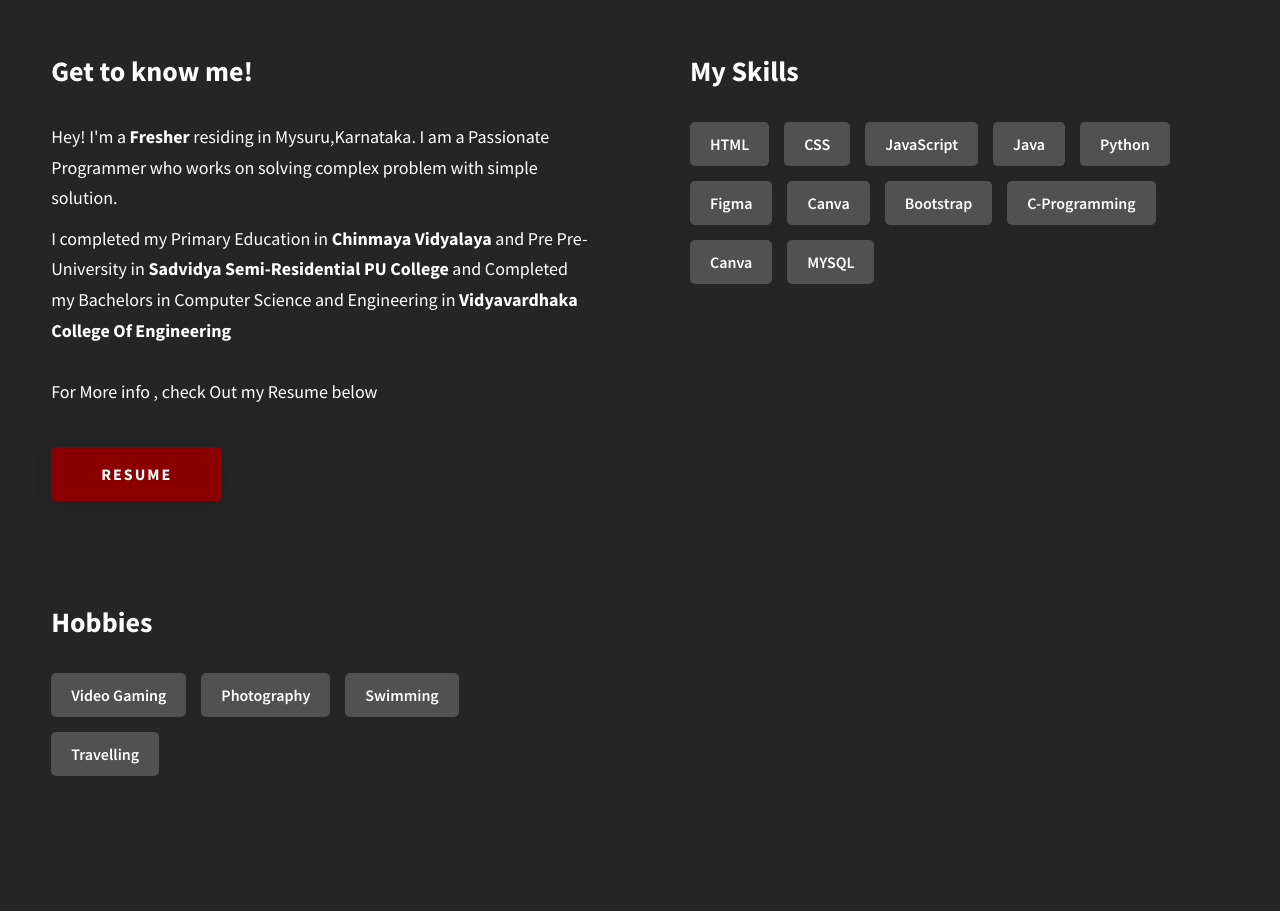
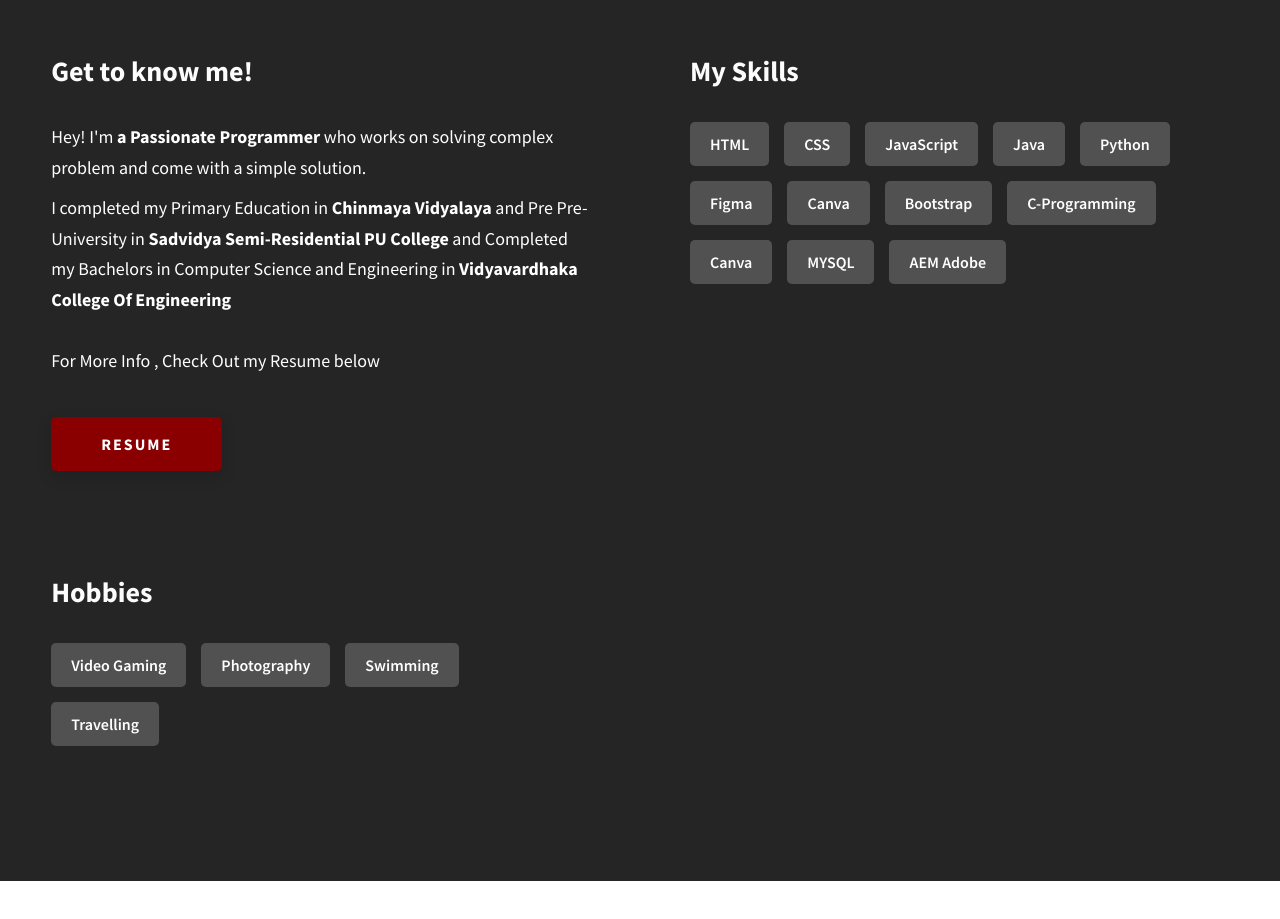
Before and after one commit to GurukiranD2019/GurukiranD2019.github.io, a website: page index.html in a window 1280 px wide. Shown: the part 1020-1939 px from the top of the page. Drawn offline with Linux system fonts and the light colour scheme.

Commit message:
Add files via upload

```diff
--- a/index.html
+++ b/index.html
@@ -116,9 +116,8 @@
             <h3 class="about__content-title">Get to know me!</h3>
             <div class="about__content-details">
               <p class="about__content-details-para">
-                Hey! I'm a <strong> Fresher </strong> residing in
-                Mysuru,Karnataka. I am a Passionate Programmer who works on
-                solving complex problem with simple solution.
+                Hey! I'm <strong>a Passionate Programmer </strong>who works on
+                solving complex problem and come with a simple solution.
               </p>
               <p class="about__content-details-para">
                 I completed my Primary Education in
@@ -128,11 +127,11 @@
                 <strong>Vidyavardhaka College Of Engineering</strong>
                 <br>
                 <br>
-                For More info , check Out my Resume below
+                For More Info , Check Out my Resume below
 
               </p>
             </div>
-            <a href="assets/Gurukiran_Resume.pdf" download class="btn btn--med btn--theme dynamicBgClr"
+            <a href="assets/Gurukiran_D-Resume.pdf" download class="btn btn--med btn--theme dynamicBgClr"
               > Resume</a
             >
           </div>
@@ -150,6 +149,7 @@
               <div class="skills__skill">C-Programming</div>
               <div class="skills__skill">Canva</div>
               <div class="skills__skill">MYSQL</div>
+              <div class="skills__skill">AEM Adobe</div>
 
             </div>
           </div>
```
Also changed, not shown: 1 other file.
